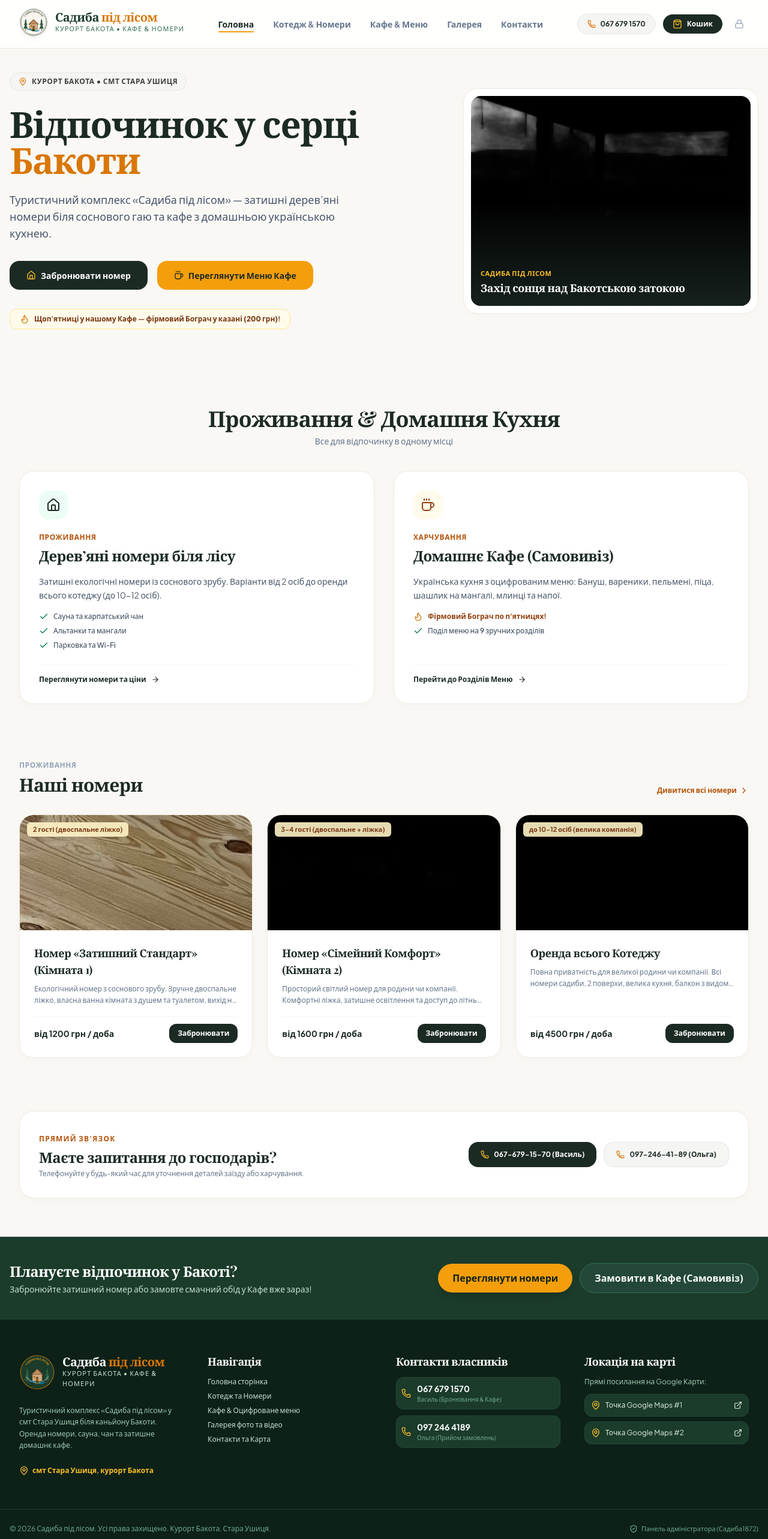
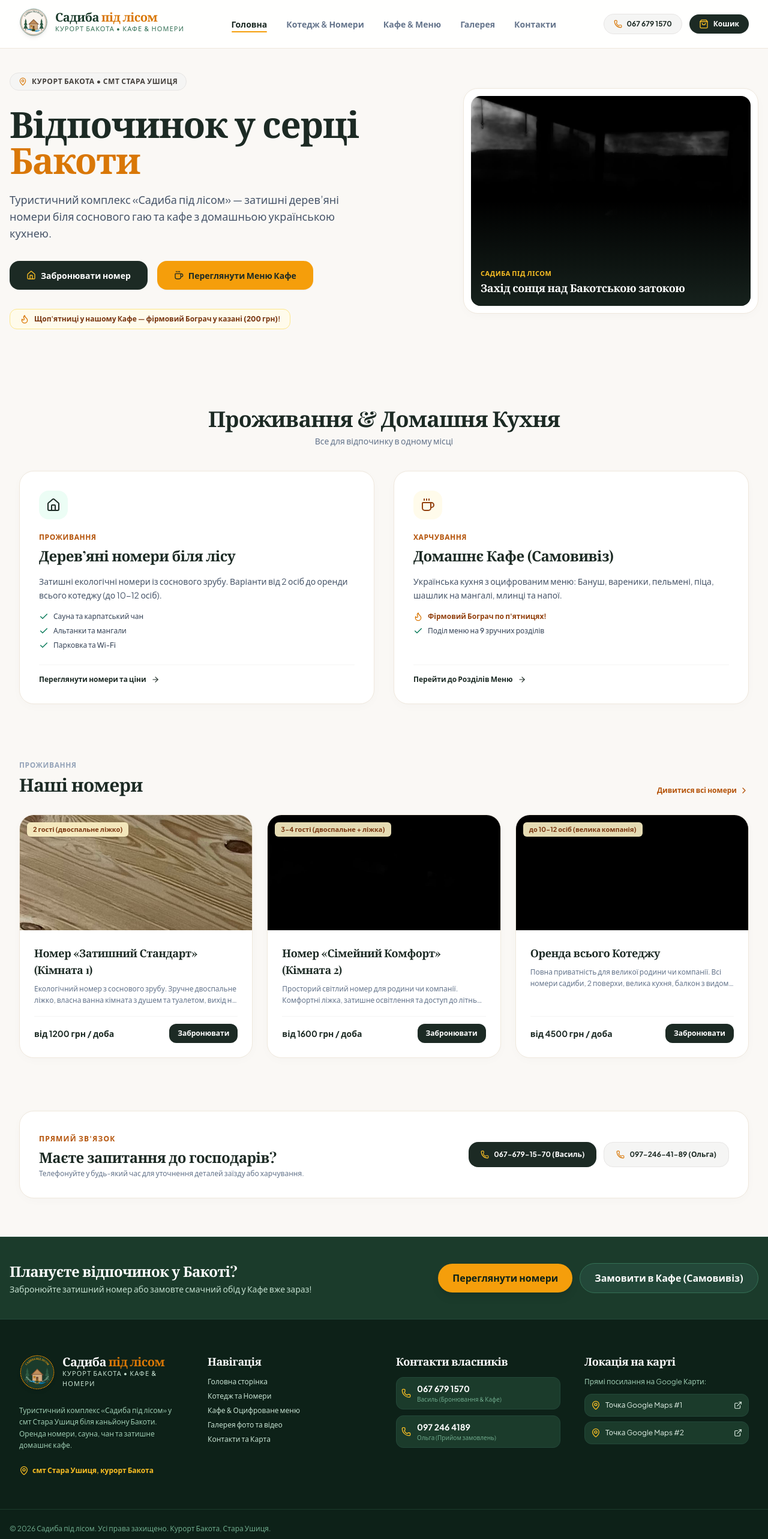
Before and after one commit to vasylniger34-lgtm/sadyba-pid-lisom, a React (Vite) app: page / in a window 1280 px wide. Shown: the top 2566 px of the page at 60% size. Built offline with nearby package versions, Linux system fonts and the light colour scheme; a web font is replaced by a local one.

Commit message:
Remove lock icon button from Navbar/Footer and enable secret direct URL link access to admin panel via #admin

```diff
--- a/src/App.tsx
+++ b/src/App.tsx
@@ -59,6 +59,28 @@ export function App() {
   useEffect(() => {
     localStorage.setItem('sadyba_tg_chat', telegramChatId);
   }, [telegramChatId]);
+
+  // Admin Route / Hash Listener (Direct link access via /#admin or ?admin)
+  useEffect(() => {
+    const checkAdminRoute = () => {
+      const hash = window.location.hash.toLowerCase();
+      const pathname = window.location.pathname.toLowerCase();
+      const search = window.location.search.toLowerCase();
+      if (hash === '#admin' || hash === '#/admin' || pathname.endsWith('/admin') || search.includes('admin')) {
+        setIsAdminOpen(true);
+      }
+    };
+    checkAdminRoute();
+    window.addEventListener('hashchange', checkAdminRoute);
+    return () => window.removeEventListener('hashchange', checkAdminRoute);
+  }, []);
+
+  const closeAdmin = () => {
+    setIsAdminOpen(false);
+    if (window.location.hash.toLowerCase().includes('admin') || window.location.search.toLowerCase().includes('admin')) {
+      window.history.replaceState(null, '', window.location.pathname);
+    }
+  };
 
   // Cart Operations
   const addToCart = (item: MenuItem) => {
@@ -148,7 +170,7 @@ export function App() {
       {/* Protected Admin Panel Modal (Password: Садиба1872) */}
       <AdminModal
         isOpen={isAdminOpen}
-        onClose={() => setIsAdminOpen(false)}
+        onClose={closeAdmin}
         menuItems={menuItems}
         setMenuItems={setMenuItems}
         telegramBotToken={telegramBotToken}
--- a/src/components/Footer.tsx
+++ b/src/components/Footer.tsx
@@ -135,15 +135,8 @@ export const Footer: React.FC<FooterProps> = ({ setActiveTab, openAdmin }) => {
 
       </div>
 
-      {/* Bottom Legal / Credits */}
       <div className="border-t border-forest-900 py-6 px-4 text-center text-xs text-forest-400 flex flex-col md:flex-row items-center justify-between max-w-7xl mx-auto gap-3">
         <p>© 2026 Садиба під лісом. Усі права захищено. Курорт Бакота, Стара Ушиця.</p>
-        <button
-          onClick={openAdmin}
-          className="flex items-center gap-1.5 text-forest-400 hover:text-amber-400 text-[11px] transition-colors"
-        >
-          <ShieldCheck className="w-3.5 h-3.5" /> Панель адміністратора (Садиба1872)
-        </button>
       </div>
     </footer>
   );
--- a/src/components/Navbar.tsx
+++ b/src/components/Navbar.tsx
@@ -92,15 +92,6 @@ export const Navbar: React.FC<NavbarProps> = ({
               )}
             </button>
 
-            {/* Admin Key */}
-            <button
-              onClick={openAdmin}
-              className="p-2 text-slate-400 hover:text-[#1C2A24] rounded-full transition-colors"
-              title="Адмін панель (Садиба1872)"
-            >
-              <Lock className="w-4 h-4" />
-            </button>
-
             {/* Mobile Menu Icon */}
             <button
               onClick={() => setMobileMenuOpen(!mobileMenuOpen)}
```
